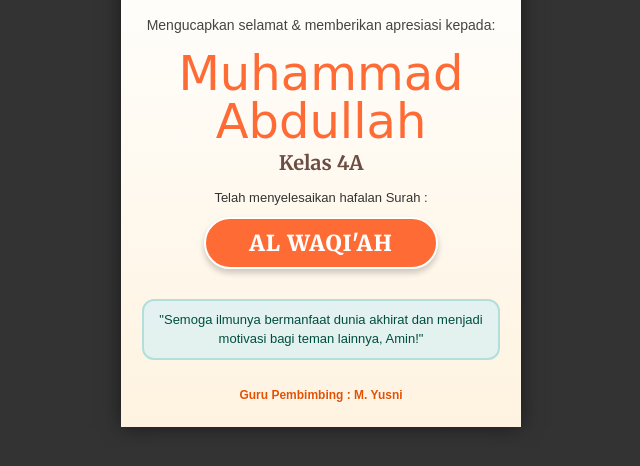
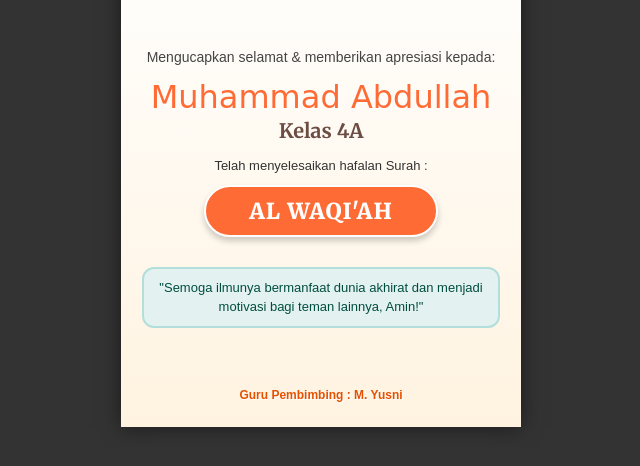
Before and after one commit to emyusni-debug/Flyer-Tahfidh, a plain HTML site: page index.html in a window 1280 px wide. Shown: the part 428-894 px from the top of the page, without its empty margins (319-959 px from the left). Drawn offline with nearby package versions, Linux system fonts and the light colour scheme.

Commit message:
Add files via upload

```diff
--- a/index.html
+++ b/index.html
@@ -154,7 +154,7 @@
 
         .student-name {
             font-family: 'Sketsa Ramadhan Alternates', cursive;
-            font-size: 48px; /* Sedikit diperkecil */
+            font-size: 32px; /* Sedikit diperkecil */
             color: var(--primary-orange);
             margin: 5px 0; /* Jarak dikurangi */
             line-height: 1;
```
